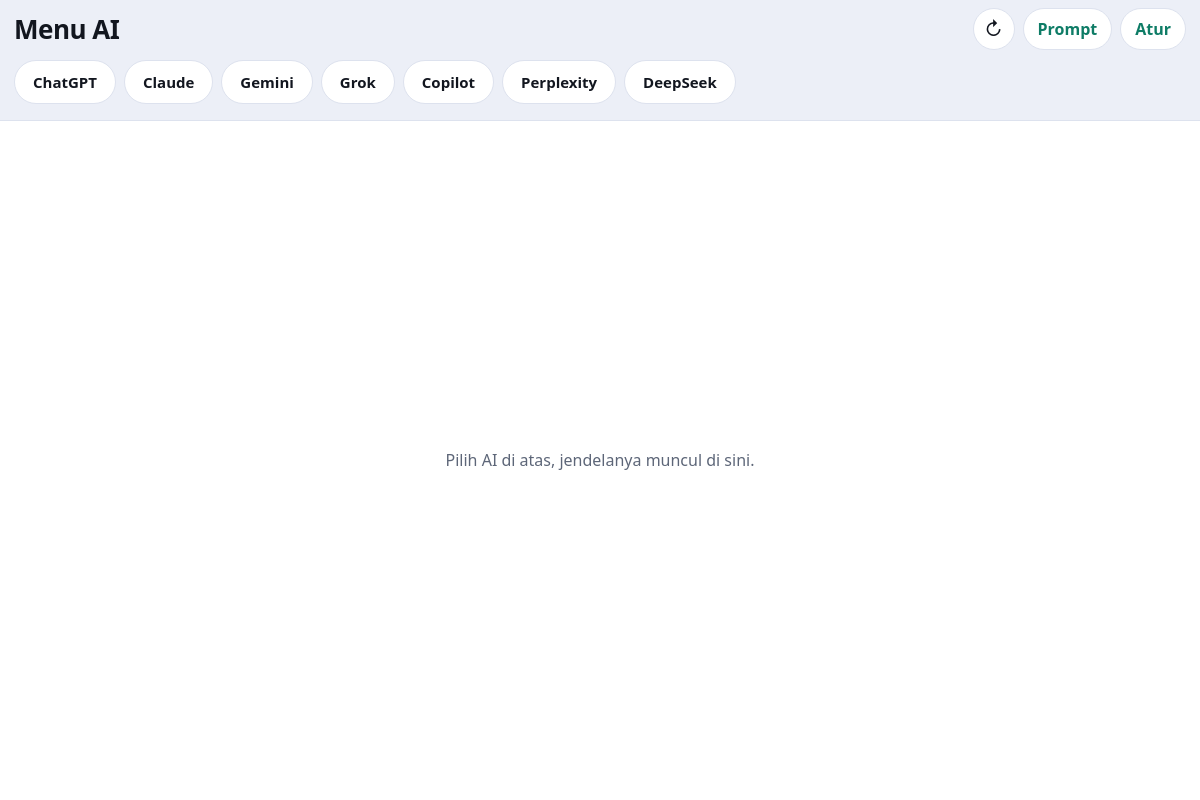
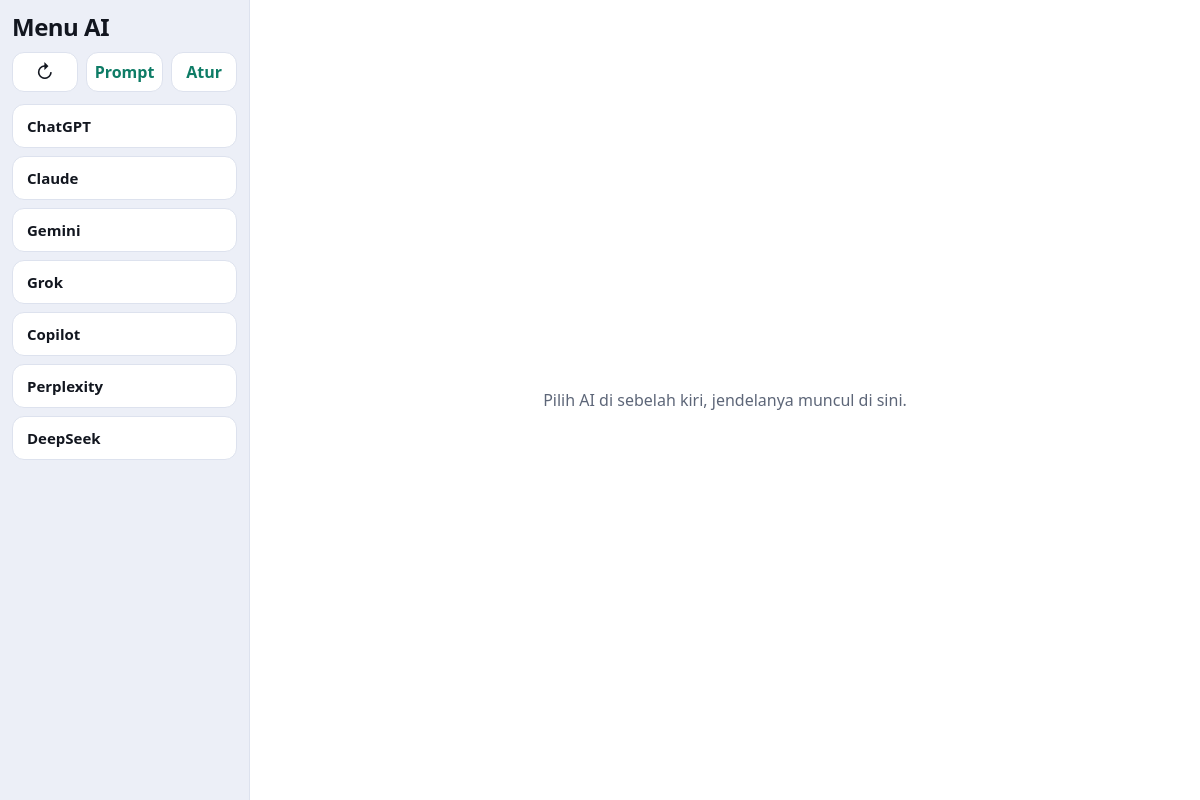
Before and after one commit to digitalendri/Menu-ai-pc, an Electron app: page index.html in a window 1200 px wide. Drawn offline with Linux system fonts and the light colour scheme.

Commit message:
Add files via upload

```diff
--- a/index.html
+++ b/index.html
@@ -72,6 +72,15 @@ input[type=color]{width:64px;min-height:44px;height:44px;padding:4px;flex:none}
 .seg button.on{background:var(--acc);color:var(--bg);border-color:transparent}
 .note{margin:0;font-size:12px;color:var(--mute)}
 @media (min-width:700px){.sheet{align-items:center}.sheet>*{width:100%;max-width:640px}}
+/* Tata letak PC: navbar di kiri, halaman AI di kanan */
+body{flex-direction:row}
+.top{width:250px;flex:none;display:flex;flex-direction:column;padding:14px 12px;border-right:1px solid var(--line);overflow:hidden}
+.head{flex-wrap:wrap;gap:8px}
+h1{flex:1 0 100%;margin:0 0 4px;font-size:24px}
+.head .tool,.head .atur{flex:1;width:auto;height:40px;border-radius:12px;padding:0 8px}
+.chips{flex:1;min-height:0;flex-direction:column;overflow-x:hidden;overflow-y:auto;padding:12px 0 0}
+.chip{flex:none;width:100%;height:44px;text-align:left;border-radius:12px;padding:0 14px}
+#stage{flex:1;min-width:0;margin:0;border-top:0}
 </style>
 </head>
 <body>
@@ -85,7 +94,7 @@ input[type=color]{width:64px;min-height:44px;height:44px;padding:4px;flex:none}
   <div class="chips" id="chips"></div>
 </div>
 
-<div id="stage"><div class="hint" id="hint">Pilih AI di atas, jendelanya muncul di sini.</div></div>
+<div id="stage"><div class="hint" id="hint">Pilih AI di sebelah kiri, jendelanya muncul di sini.</div></div>
 
 <div class="sheet hide" id="sheet">
   <h2>Atur daftar AI</h2>
@@ -194,7 +203,7 @@ function safe(p){try{var r=p;if(r&&r.catch)r.catch(function(){})}catch(e){}}
 
 function showHint(t){
   var h=$("hint");
-  h.textContent=t||(list.length?"Pilih AI di atas, jendelanya muncul di sini.":"Daftar kosong. Tambah AI lewat tombol Atur.");
+  h.textContent=t||(list.length?"Pilih AI di sebelah kiri, jendelanya muncul di sini.":"Daftar kosong. Tambah AI lewat tombol Atur.");
   h.classList.remove("hide");
 }
 
@@ -219,13 +228,13 @@ function renderChips(){
     b.className="chip"+(act?" on":"");
     b.textContent=shown.n+(multi?" \u25BE":"");
     if(act)b.style.backgroundColor=shown.c;
-    b.onclick=multi?function(){openPop(g)}:function(){select(g[0])};
+    b.onclick=multi?function(){openPop(g,b)}:function(){select(g[0])};
     box.appendChild(b);
     if(act){setTimeout(function(){try{b.scrollIntoView({inline:"center",block:"nearest"})}catch(e){}},0)}
   });
 }
 
-function openPop(g){
+function openPop(g,chip){
   sheetOpen=true;hideAll();
   var box=$("poplist");box.innerHTML="";
   g.forEach(function(a){
@@ -238,8 +247,10 @@ function openPop(g){
     r.onclick=function(){$("pop").classList.add("hide");sheetOpen=false;select(a)};
     box.appendChild(r);
   });
-  $("popcard").style.top=(document.querySelector(".top").getBoundingClientRect().bottom+6)+"px";
   $("pop").classList.remove("hide");
+  var card=$("popcard"),cr=chip.getBoundingClientRect(),side=document.querySelector(".top").getBoundingClientRect();
+  card.style.left=(side.right+8)+"px";card.style.right="auto";card.style.width="280px";
+  card.style.top=Math.max(8,Math.min(cr.top,window.innerHeight-card.offsetHeight-12))+"px";
 }
 function closePop(){$("pop").classList.add("hide");resume()}
 $("pop").onclick=function(e){if(e.target===$("pop"))closePop()};
```
